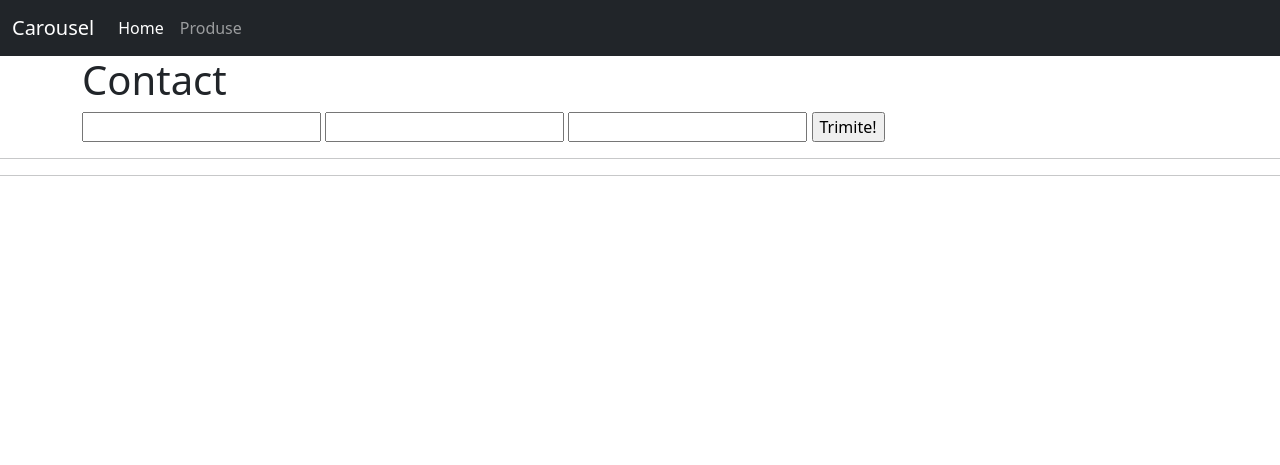
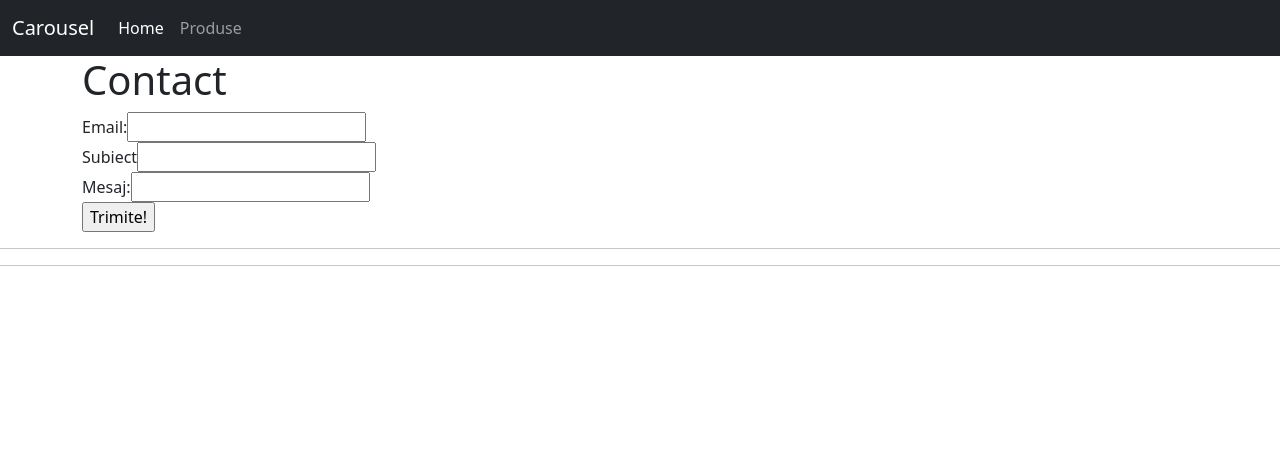
Before and after one commit to comandrei/django-bootstrap, a Django app: page /contact in a window 1280 px wide. Shown: the top 465 px of the page. Run offline with Django 5.2, Linux system fonts and the light colour scheme; some libraries are stand-ins or nearby versions.

Commit message:
Better formatting

```diff
--- a/my_project/app/templates/contact.html
+++ b/my_project/app/templates/contact.html
@@ -2,9 +2,9 @@
 {% block body %}
 <h1>Contact</h1>
 <form>
-    <input type="text" name="email" />
-    <input type="text" name="subiect" />
-    <input type="text" name="mesaj" />
+    <label for="email">Email:</label><input type="text" name="email" /> <br />
+    <label for="email">Subiect</label><input type="text" name="subiect" /> <br />
+    <label for="mesaj">Mesaj:</label><input type="text" name="mesaj" /><br />
     <input type="submit" value="Trimite!" />
 </form>
 {% endblock body%}
```
